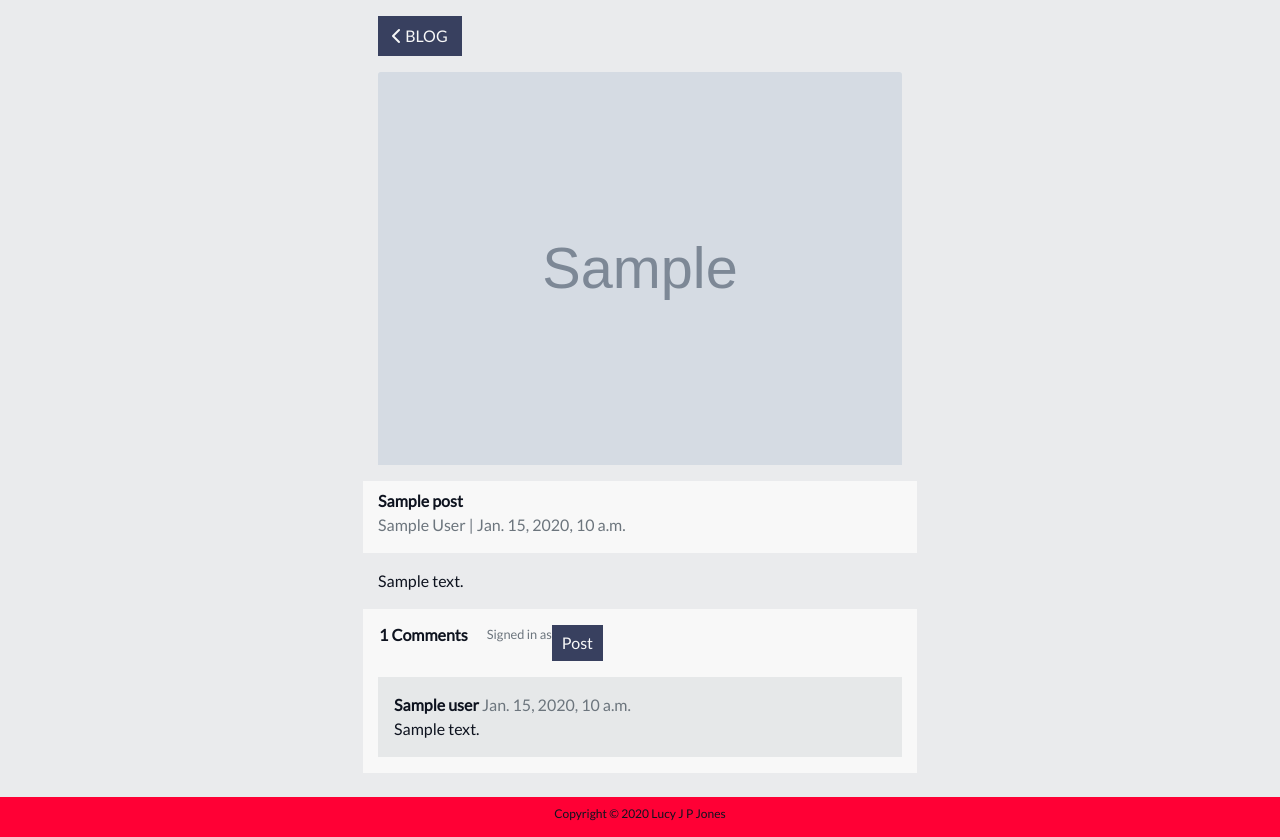
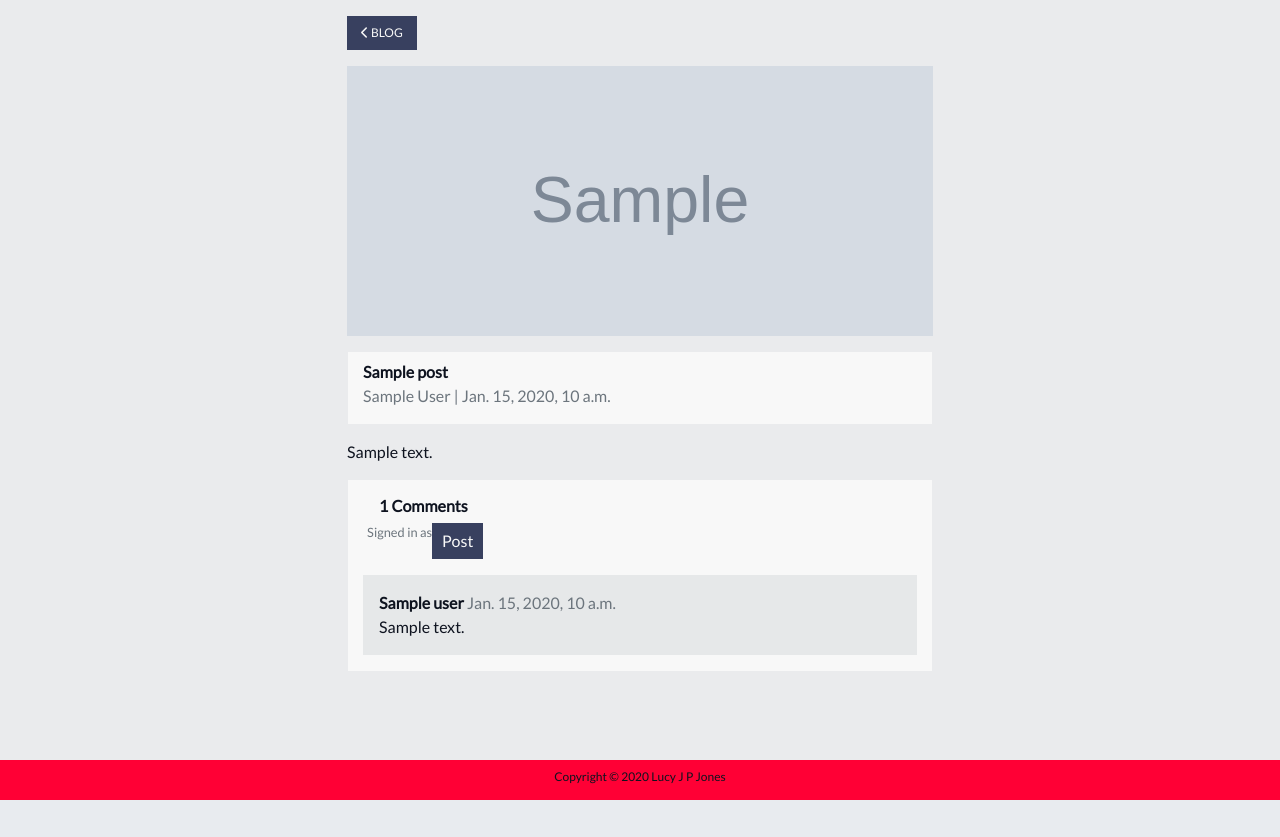
Before and after one commit to Lucyjpjones/lj-fscr, a Django app: template blog/templates/blog/post_detail.html in a window 1280 px wide. Shown: the part 119-956 px from the top of the page. After the commit the page ends 919 px from the top, so only its background shows below. Run offline with Django 3.2, Linux system fonts and the light colour scheme; the template is opened without the code that fills it: most values are stand-ins (such as "Sample title", 1, 10 or a date in 2020); grey boxes marked "Sample" are stand-in pictures; some libraries are stand-ins or nearby versions.

Commit message:
forum and blog detail styled for larger devices

```diff
--- a/blog/templates/blog/post_detail.html
+++ b/blog/templates/blog/post_detail.html
@@ -7,16 +7,16 @@
 {% endblock %}
 {% block content %}
 
-<div class="content-container">
+<div class="blog-inner mx-auto">
 
     <!--Back button-->
     <div class="row">
         <div class="col-12">
-            <a href="{% url 'blog' %}" class="ks-btn btn rounded-0 mt-3 mr-1 font-14">
+            <a href="{% url 'blog' %}" class="ks-btn btn rounded-0 mt-3 mr-1 font-12">
                 <span class="icon">
                     <i class="fas fa-chevron-left"></i>
                 </span>
-                <span class="text-uppercase p-font">Blog</span>
+                <span class="text-uppercase font-12"> Blog</span>
             </a>
         </div>
     </div>
@@ -29,7 +29,7 @@
             {% if post.image %}
             <a href="{{ post.image.url }}" target="_blank">
             <img
-                class="card-img-top img-fluid"
+                class="card-img-top blog-img-top img-fluid rounded-0"
                 src="{{ post.image.url }}"
                 alt="{{ post.title }}"
             />
@@ -37,7 +37,7 @@
             {% else %}
             <a href="{{ post.image.url }}">
             <img
-                class="card-img-top img-fluid"
+                class="card-img-top blog-img-top img-fluid rounded-0"
                 src="{{ MEDIA_URL }}noimage.png"
                 alt="{{ post.name }}"
             />
@@ -48,7 +48,7 @@
     </div>
 
     <!--Post details-->
-    <div class="row grey-banner">
+    <div class="row grey-banner mx-md-3">
         <div class="col-12 py-2">
             <div class="mb-2">
                 <p class="mb-0"><strong>{{ post.title }}</strong></p>
@@ -64,12 +64,14 @@
 
     <!--Post comments-->
 
-    <div class="row grey-banner mb-4 mt-3 py-3">
-        <h2 class="p-font pl-3 mb-2"><strong>{{ comments.count }} Comments</strong></h2>
+    <div class="row grey-banner mb-4 mt-3 py-3 mx-md-3">
+        <div class="col-12">
+            <h2 class="p-font pl-3 mb-2"><strong>{{ comments.count }} Comments</strong></h2>
+        </div>
 
         <!-- comment form -->
         <div class="row">
-            <div class="col">
+            <div class="col-12">
             {% load crispy_forms_tags %}
             <div>
                 <form method="post">
--- a/static/css/base.css
+++ b/static/css/base.css
@@ -639,7 +639,7 @@ input[name='q']::placeholder {
     .blog-img-top {
         height: 250px;
     }
-    .form-inner {
+    .form-inner, .blog-inner {
         max-width: 80%;
     }
 
@@ -667,6 +667,11 @@ input[name='q']::placeholder {
     }
     .programme-card {
         height: 200px;
+    }
+
+    .blog-img-top {
+        max-height: 300px;
+        object-fit: cover;
     }
 
 }
```
Also changed, not shown: forum/templates/forum/thread_detail.html (+6 -6 lines).
